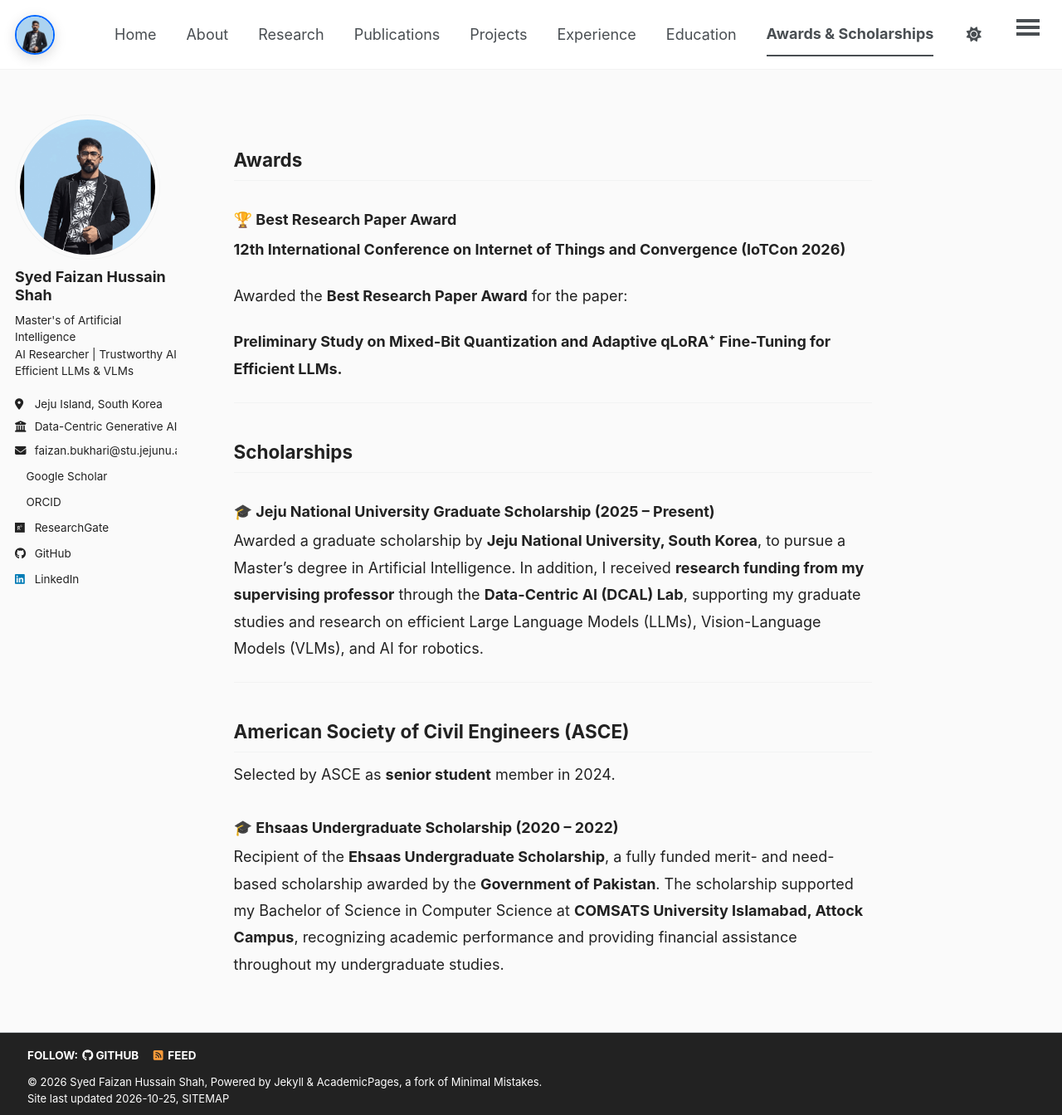
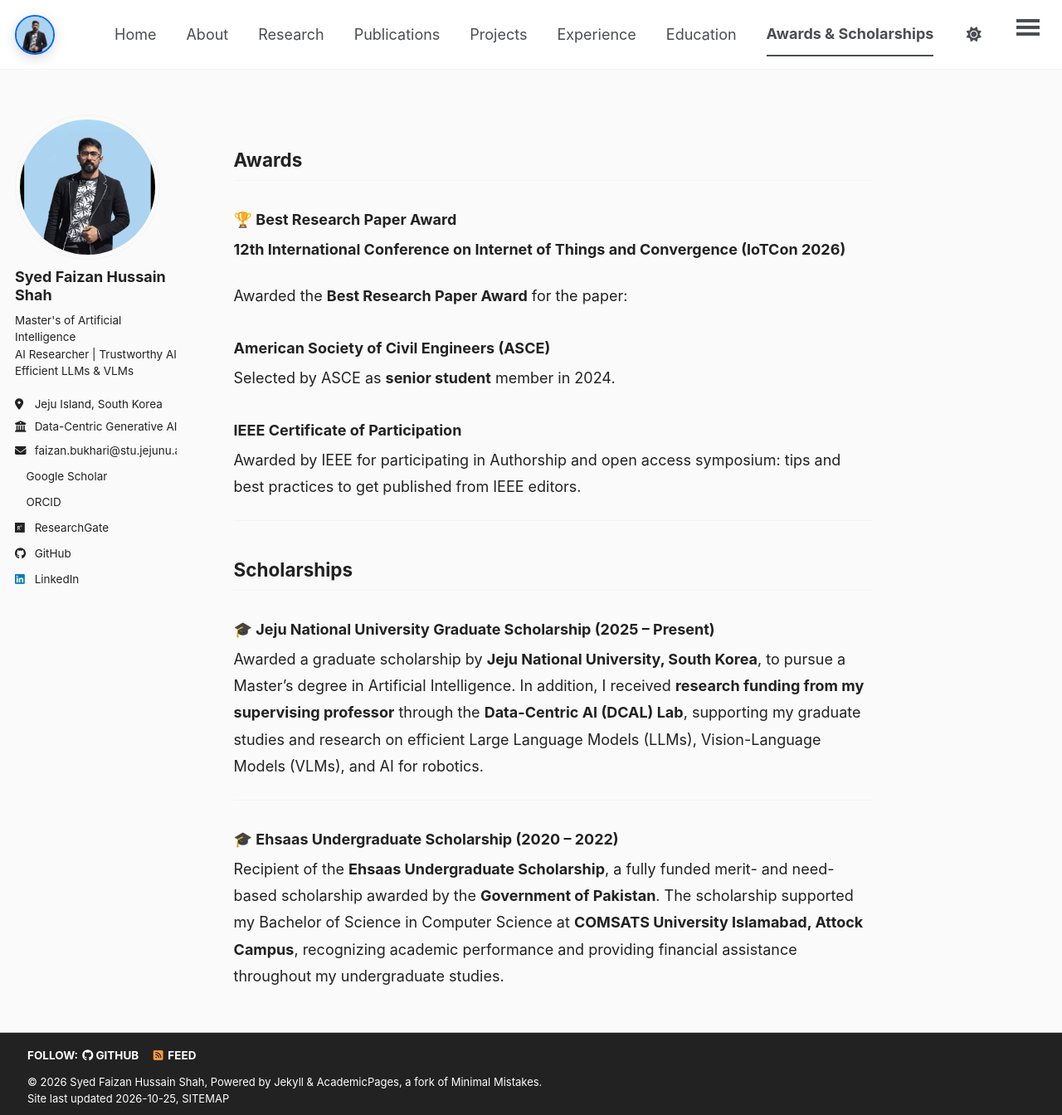
Before and after one commit to Fazi743/Fazi743.github.io, a Jekyll site: the page built from _pages/awards.md, in a window 1280 px wide and 1344 px high. Shown: the whole window at 83% size. Built offline with Jekyll 4.4.1, drawn with Linux system fonts in a browser that asks for light colours; a style sheet for code colours, icons or effects is not loaded.

Commit message:
Update awards.md

```diff
--- a/_pages/awards.md
+++ b/_pages/awards.md
@@ -12,7 +12,13 @@
 
 Awarded the **Best Research Paper Award** for the paper:
 
-**Preliminary Study on Mixed-Bit Quantization and Adaptive qLoRA⁺ Fine-Tuning for Efficient LLMs.**
+### American Society of Civil Engineers (ASCE)
+
+Selected by ASCE as **senior student** member in 2024.
+
+### IEEE Certificate of Participation
+
+Awarded by IEEE for participating in Authorship and open access symposium: tips and best practices to get published from IEEE editors.
 
 ---
 
```
Also changed, not shown: other parts of _pages/awards.md (+0 -4 lines).
